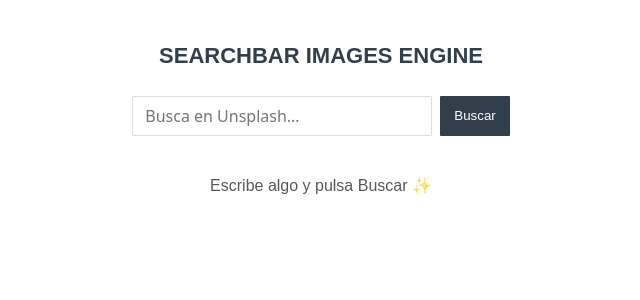
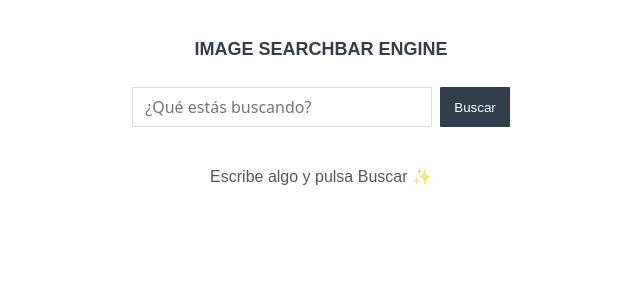
Before and after one commit to Ari-Dsgns/unsplash-searchbar-engine, a React (Vite) app: page / in a window 1280 px wide. Shown: the top 300 px of the page, without its empty margins (319-959 px from the left). Built offline with nearby package versions, Linux system fonts and the light colour scheme.

Commit message:
changes3

```diff
--- a/src/app/App.jsx
+++ b/src/app/App.jsx
@@ -27,7 +27,7 @@
 
   return (
     <div className="container">
-      <h1>SEARCHBAR IMAGES ENGINE</h1>
+      <h1>IMAGE SEARCHBAR ENGINE</h1>
 
 
       <SearchBar onSearch={onSearch} defaultValue={query} />
--- a/src/components/SearchBar.jsx
+++ b/src/components/SearchBar.jsx
@@ -13,7 +13,7 @@
     <form className="search" onSubmit={handleSubmit}>
       <input
         type="text"
-        placeholder="Busca en Unsplash…"
+        placeholder="¿Qué estás buscando?"
         value={value}
         onChange={(e) => setValue(e.target.value)}
       />
--- a/src/styles.css
+++ b/src/styles.css
@@ -28,7 +28,7 @@
 h1 {
   font-family: "N27", sans-serif;
   font-weight: bold;
-  font-size: 22px;
+  font-size: 18px;
   line-height: 1.5;
   text-align: center;
   margin-bottom: 8px;
```
